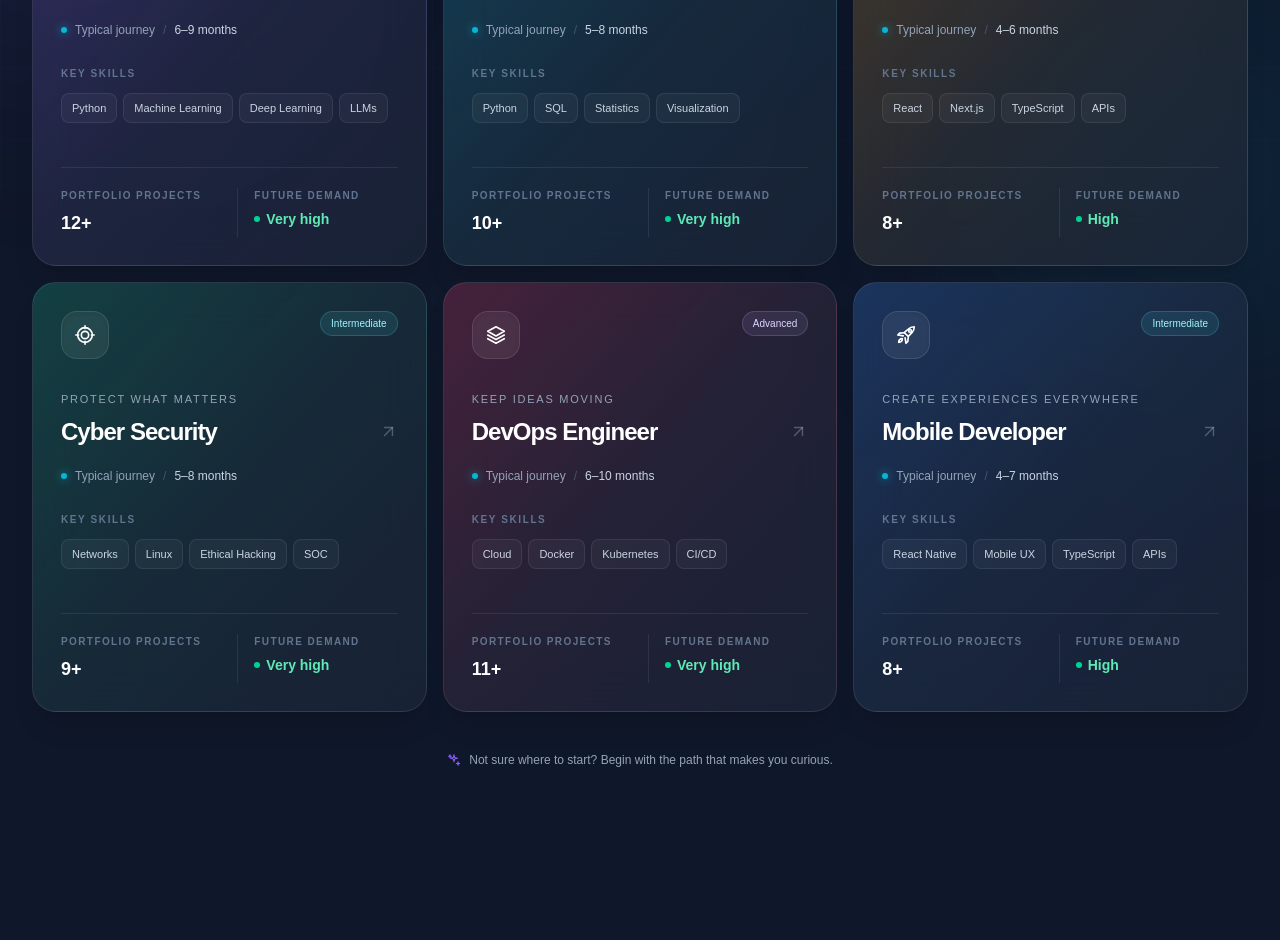
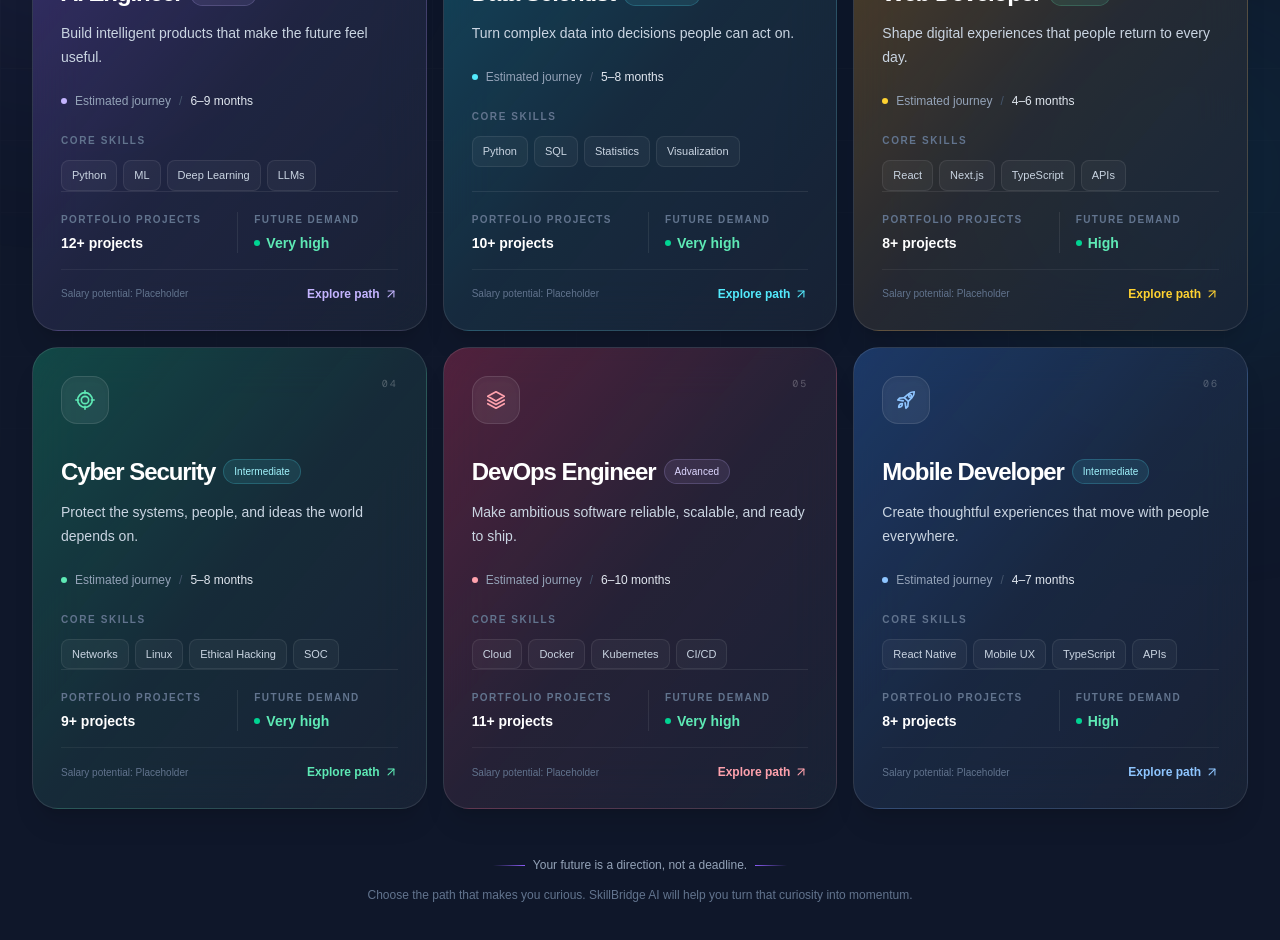
Before and after one commit to SUMAIRDERO62/SkillBridge-AI, a Next.js app in the folder frontend/: page /careers in a window 1280 px wide. Shown: the part 580-1520 px from the top of the page. Before the commit the page ends 1476 px from the top, so only its background shows below. Built offline with nearby package versions, Linux system fonts and the light colour scheme.

Commit message:
feat: add career futures page

```diff
--- a/frontend/app/careers/page.tsx
+++ b/frontend/app/careers/page.tsx
@@ -1,98 +1,119 @@
+import type { Metadata } from "next";
 import Link from "next/link";
 import { Icon } from "../../components/ui/Icons";
+
+export const metadata: Metadata = {
+  title: "Choose Your Future | SkillBridge AI",
+  description:
+    "Choose a career direction and follow a focused path from learning to earning.",
+};
 
 type Career = {
   slug: string;
   title: string;
-  eyebrow: string;
+  mission: string;
   difficulty: "Beginner" | "Intermediate" | "Advanced";
   duration: string;
   skills: string[];
   projects: string;
   demand: string;
+  salary: string;
   icon: "brain" | "trending-up" | "code" | "target" | "layers" | "rocket";
   gradient: string;
   glow: string;
+  accent: string;
 };
 
 const careers: Career[] = [
   {
     slug: "ai-engineer",
     title: "AI Engineer",
-    eyebrow: "Build what comes next",
+    mission: "Build intelligent products that make the future feel useful.",
     difficulty: "Advanced",
     duration: "6–9 months",
-    skills: ["Python", "Machine Learning", "Deep Learning", "LLMs"],
-    projects: "12+",
+    skills: ["Python", "ML", "Deep Learning", "LLMs"],
+    projects: "12+ projects",
     demand: "Very high",
+    salary: "Salary potential: Placeholder",
     icon: "brain",
-    gradient: "from-violet-500/20 via-violet-500/[0.05] to-transparent",
-    glow: "bg-violet-500/20",
+    gradient: "from-violet-500/25 via-violet-500/[0.06] to-transparent",
+    glow: "bg-violet-500/25",
+    accent: "text-violet-300",
   },
   {
     slug: "data-scientist",
     title: "Data Scientist",
-    eyebrow: "Find signal in noise",
+    mission: "Turn complex data into decisions people can act on.",
     difficulty: "Intermediate",
     duration: "5–8 months",
     skills: ["Python", "SQL", "Statistics", "Visualization"],
-    projects: "10+",
+    projects: "10+ projects",
     demand: "Very high",
+    salary: "Salary potential: Placeholder",
     icon: "trending-up",
-    gradient: "from-cyan-500/20 via-cyan-500/[0.05] to-transparent",
-    glow: "bg-cyan-500/20",
+    gradient: "from-cyan-500/25 via-cyan-500/[0.06] to-transparent",
+    glow: "bg-cyan-500/25",
+    accent: "text-cyan-300",
   },
   {
     slug: "web-developer",
     title: "Web Developer",
-    eyebrow: "Shape the digital world",
+    mission: "Shape digital experiences that people return to every day.",
     difficulty: "Beginner",
     duration: "4–6 months",
     skills: ["React", "Next.js", "TypeScript", "APIs"],
-    projects: "8+",
+    projects: "8+ projects",
     demand: "High",
+    salary: "Salary potential: Placeholder",
     icon: "code",
-    gradient: "from-amber-500/20 via-amber-500/[0.05] to-transparent",
+    gradient: "from-amber-500/25 via-amber-500/[0.06] to-transparent",
     glow: "bg-amber-500/20",
+    accent: "text-amber-300",
   },
   {
     slug: "cyber-security",
     title: "Cyber Security",
-    eyebrow: "Protect what matters",
+    mission: "Protect the systems, people, and ideas the world depends on.",
     difficulty: "Intermediate",
     duration: "5–8 months",
     skills: ["Networks", "Linux", "Ethical Hacking", "SOC"],
-    projects: "9+",
+    projects: "9+ projects",
     demand: "Very high",
+    salary: "Salary potential: Placeholder",
     icon: "target",
-    gradient: "from-emerald-500/20 via-emerald-500/[0.05] to-transparent",
+    gradient: "from-emerald-500/25 via-emerald-500/[0.06] to-transparent",
     glow: "bg-emerald-500/20",
+    accent: "text-emerald-300",
   },
   {
     slug: "devops-engineer",
     title: "DevOps Engineer",
-    eyebrow: "Keep ideas moving",
+    mission: "Make ambitious software reliable, scalable, and ready to ship.",
     difficulty: "Advanced",
     duration: "6–10 months",
     skills: ["Cloud", "Docker", "Kubernetes", "CI/CD"],
-    projects: "11+",
+    projects: "11+ projects",
     demand: "Very high",
+    salary: "Salary potential: Placeholder",
     icon: "layers",
-    gradient: "from-rose-500/20 via-rose-500/[0.05] to-transparent",
+    gradient: "from-rose-500/25 via-rose-500/[0.06] to-transparent",
     glow: "bg-rose-500/20",
+    accent: "text-rose-300",
   },
   {
     slug: "mobile-developer",
     title: "Mobile Developer",
-    eyebrow: "Create experiences everywhere",
+    mission: "Create thoughtful experiences that move with people everywhere.",
     difficulty: "Intermediate",
     duration: "4–7 months",
     skills: ["React Native", "Mobile UX", "TypeScript", "APIs"],
-    projects: "8+",
+    projects: "8+ projects",
     demand: "High",
+    salary: "Salary potential: Placeholder",
     icon: "rocket",
-    gradient: "from-blue-500/20 via-blue-500/[0.05] to-transparent",
+    gradient: "from-blue-500/25 via-blue-500/[0.06] to-transparent",
     glow: "bg-blue-500/20",
+    accent: "text-blue-300",
   },
 ];
 
@@ -102,57 +123,59 @@ const difficultyStyles: Record<Career["difficulty"], string> = {
   Advanced: "border-violet-300/20 bg-violet-300/10 text-violet-200",
 };
 
-function CareerCard({ career }: { career: Career }) {
+function CareerCard({ career, index }: { career: Career; index: number }) {
   return (
     <Link
       href={`/roadmaps/${career.slug}`}
-      className={`group relative isolate flex min-h-[430px] flex-col overflow-hidden rounded-3xl border border-white/[0.09] bg-gradient-to-br ${career.gradient} bg-surface/65 p-6 shadow-xl shadow-black/10 backdrop-blur-xl transition-all duration-300 hover:-translate-y-1.5 hover:border-white/[0.2] hover:bg-surface/90 hover:shadow-2xl hover:shadow-black/30 focus-visible:outline-none focus-visible:ring-2 focus-visible:ring-brand focus-visible:ring-offset-2 focus-visible:ring-offset-background sm:p-7`}
+      className={`group relative isolate flex min-h-[462px] flex-col overflow-hidden rounded-[26px] border border-white/[0.1] bg-gradient-to-br ${career.gradient} bg-surface/65 p-6 shadow-xl shadow-black/10 backdrop-blur-xl transition-all duration-500 hover:-translate-y-2 hover:border-white/[0.24] hover:bg-surface/90 hover:shadow-2xl hover:shadow-black/30 focus-visible:outline-none focus-visible:ring-2 focus-visible:ring-brand focus-visible:ring-offset-2 focus-visible:ring-offset-background sm:p-7`}
     >
       <div
-        className={`pointer-events-none absolute -right-24 -top-24 -z-10 h-56 w-56 rounded-full ${career.glow} opacity-0 blur-3xl transition-opacity duration-500 group-hover:opacity-100`}
+        className={`pointer-events-none absolute -right-24 -top-24 -z-10 h-64 w-64 rounded-full ${career.glow} opacity-0 blur-3xl transition-opacity duration-500 group-hover:opacity-100`}
       />
-      <div className="pointer-events-none absolute inset-0 -z-10 bg-[linear-gradient(120deg,transparent_25%,rgba(255,255,255,0.07)_45%,transparent_65%)] opacity-0 transition-all duration-700 group-hover:translate-x-1/2 group-hover:opacity-100" />
+      <div className="pointer-events-none absolute inset-0 -z-10 bg-[linear-gradient(120deg,transparent_22%,rgba(255,255,255,0.08)_45%,transparent_68%)] opacity-0 transition-all duration-700 group-hover:translate-x-1/2 group-hover:opacity-100" />
 
       <div className="flex items-start justify-between gap-4">
-        <span className="flex h-12 w-12 items-center justify-center rounded-2xl border border-white/10 bg-white/[0.07] text-white shadow-inner transition-transform duration-300 group-hover:rotate-3 group-hover:scale-105">
+        <span
+          className={`flex h-12 w-12 items-center justify-center rounded-2xl border border-white/10 bg-white/[0.07] ${career.accent} shadow-inner transition-transform duration-500 group-hover:rotate-6 group-hover:scale-110`}
+        >
           <Icon name={career.icon} size={22} />
         </span>
-        <span
-          className={`rounded-full border px-2.5 py-1 text-[10px] font-medium ${difficultyStyles[career.difficulty]}`}
-        >
-          {career.difficulty}
+        <span className="font-mono text-[10px] tracking-[0.2em] text-white/25">
+          0{index + 1}
         </span>
       </div>
 
-      <p className="mt-8 text-[11px] font-medium uppercase tracking-[0.16em] text-muted">
-        {career.eyebrow}
-      </p>
-      <div className="mt-2 flex items-center justify-between gap-4">
-        <h2 className="text-2xl font-semibold tracking-[-0.04em] text-white">
-          {career.title}
-        </h2>
-        <Icon
-          name="arrow-up-right"
-          size={19}
-          className="shrink-0 text-white/25 transition-all duration-300 group-hover:-translate-y-1 group-hover:translate-x-1 group-hover:text-white"
-        />
+      <div className="mt-8">
+        <div className="flex flex-wrap items-center gap-2">
+          <h2 className="text-2xl font-semibold tracking-[-0.045em] text-white">
+            {career.title}
+          </h2>
+          <span
+            className={`rounded-full border px-2.5 py-1 text-[10px] font-medium ${difficultyStyles[career.difficulty]}`}
+          >
+            {career.difficulty}
+          </span>
+        </div>
+        <p className="mt-3 max-w-sm text-sm leading-6 text-slate-300">
+          {career.mission}
+        </p>
       </div>
 
-      <div className="mt-5 flex items-center gap-2 text-xs text-muted">
-        <span className="h-1.5 w-1.5 rounded-full bg-accent shadow-[0_0_10px_rgba(6,182,212,0.8)]" />
-        <span>Typical journey</span>
+      <div className="mt-6 flex items-center gap-2 text-xs text-muted">
+        <span className={`h-1.5 w-1.5 rounded-full bg-current ${career.accent}`} />
+        <span>Estimated journey</span>
         <span className="text-slate-600">/</span>
-        <span className="font-medium text-slate-300">{career.duration}</span>
+        <span className="font-medium text-slate-200">{career.duration}</span>
       </div>
 
-      <div className="mt-7">
+      <div className="mt-6">
         <p className="text-[10px] font-semibold uppercase tracking-[0.16em] text-slate-500">
-          Key skills
+          Core skills
         </p>
         <div className="mt-3 flex flex-wrap gap-1.5">
           {career.skills.map((skill) => (
             <span
-              className="rounded-lg border border-white/[0.08] bg-white/[0.04] px-2.5 py-1.5 text-[11px] font-medium text-slate-300 transition-colors group-hover:border-white/[0.15] group-hover:text-slate-100"
+              className="rounded-lg border border-white/[0.08] bg-white/[0.04] px-2.5 py-1.5 text-[11px] font-medium text-slate-300 transition-colors group-hover:border-white/[0.16] group-hover:text-white"
               key={skill}
             >
               {skill}
@@ -166,7 +189,7 @@ function CareerCard({ career }: { career: Career }) {
           <p className="text-[10px] font-semibold uppercase tracking-[0.14em] text-slate-500">
             Portfolio projects
           </p>
-          <p className="mt-1.5 text-lg font-semibold text-white">{career.projects}</p>
+          <p className="mt-1.5 text-sm font-semibold text-white">{career.projects}</p>
         </div>
         <div className="border-l border-white/[0.08] pl-4">
           <p className="text-[10px] font-semibold uppercase tracking-[0.14em] text-slate-500">
@@ -178,6 +201,18 @@ function CareerCard({ career }: { career: Career }) {
           </p>
         </div>
       </div>
+
+      <div className="mt-4 flex items-center justify-between border-t border-white/[0.06] pt-4">
+        <span className="text-[10px] text-slate-500">{career.salary}</span>
+        <span className={`flex items-center gap-1 text-xs font-semibold ${career.accent}`}>
+          Explore path
+          <Icon
+            name="arrow-up-right"
+            size={14}
+            className="transition-transform duration-300 group-hover:-translate-y-0.5 group-hover:translate-x-0.5"
+          />
+        </span>
+      </div>
     </Link>
   );
 }
@@ -185,7 +220,7 @@ function CareerCard({ career }: { career: Career }) {
 export default function CareersPage() {
   return (
     <main className="relative min-h-screen overflow-hidden bg-background">
-      <div className="pointer-events-none absolute inset-x-0 top-0 h-[640px] bg-[radial-gradient(ellipse_at_top,rgba(139,92,246,0.16),transparent_60%)]" />
+      <div className="pointer-events-none absolute inset-x-0 top-0 h-[680px] bg-[radial-gradient(ellipse_at_top,rgba(139,92,246,0.17),transparent_60%)]" />
       <div className="pointer-events-none absolute left-[-10%] top-56 h-96 w-96 rounded-full bg-brand/10 blur-[130px]" />
       <div className="pointer-events-none absolute right-[-8%] top-[35rem] h-96 w-96 rounded-full bg-accent/10 blur-[130px]" />
       <div className="pointer-events-none absolute inset-x-0 top-0 h-full opacity-[0.03] [background-image:linear-gradient(rgba(255,255,255,0.8)_1px,transparent_1px),linear-gradient(90deg,rgba(255,255,255,0.8)_1px,transparent_1px)] [background-size:72px_72px] [mask-image:linear-gradient(to_bottom,black,transparent_75%)]" />
@@ -201,17 +236,16 @@ export default function CareersPage() {
             </span>
             Back to home
           </Link>
-
-          <div className="hidden items-center gap-2 text-xs text-muted sm:flex">
+          <span className="hidden items-center gap-2 text-xs text-muted sm:flex">
             <span className="h-1.5 w-1.5 rounded-full bg-emerald-400" />
             Your next chapter starts here
-          </div>
+          </span>
         </div>
 
         <header className="mx-auto max-w-3xl pb-16 pt-20 text-center sm:pt-24">
           <div className="mb-5 inline-flex items-center gap-2 rounded-full border border-brand/20 bg-brand/[0.08] px-3.5 py-2 text-xs font-medium text-violet-200">
-            <Icon name="sparkles" size={14} className="text-brand" />
-            Choose with clarity
+            <Icon name="compass" size={14} className="text-brand" />
+            A decision becomes a direction
           </div>
           <h1 className="text-5xl font-semibold leading-[1.03] tracking-[-0.06em] text-white sm:text-6xl lg:text-[72px]">
             Choose Your{" "}
@@ -221,19 +255,31 @@ export default function CareersPage() {
           </h1>
           <p className="mx-auto mt-6 max-w-xl text-base leading-7 text-muted sm:text-lg sm:leading-8">
             Every successful career begins with a decision.
+            <br className="hidden sm:block" /> Pick a direction and start moving
+            with clarity.
           </p>
         </header>
 
-        <section aria-label="Career paths" className="grid gap-4 sm:grid-cols-2 lg:grid-cols-3">
-          {careers.map((career) => (
-            <CareerCard career={career} key={career.slug} />
+        <section
+          aria-label="Career destinations"
+          className="grid gap-4 sm:grid-cols-2 lg:grid-cols-3"
+        >
+          {careers.map((career, index) => (
+            <CareerCard career={career} index={index} key={career.slug} />
           ))}
         </section>
 
-        <p className="mt-10 flex items-center justify-center gap-2 text-center text-xs text-muted">
-          <Icon name="sparkles" size={14} className="text-brand" />
-          Not sure where to start? Begin with the path that makes you curious.
-        </p>
+        <div className="mx-auto mt-12 flex max-w-xl flex-col items-center justify-center gap-3 text-center">
+          <div className="flex items-center gap-2 text-xs font-medium text-muted">
+            <span className="h-px w-8 bg-gradient-to-r from-transparent to-brand" />
+            Your future is a direction, not a deadline.
+            <span className="h-px w-8 bg-gradient-to-l from-transparent to-brand" />
+          </div>
+          <p className="text-xs leading-5 text-slate-500">
+            Choose the path that makes you curious. SkillBridge AI will help
+            you turn that curiosity into momentum.
+          </p>
+        </div>
       </div>
     </main>
   );
```
